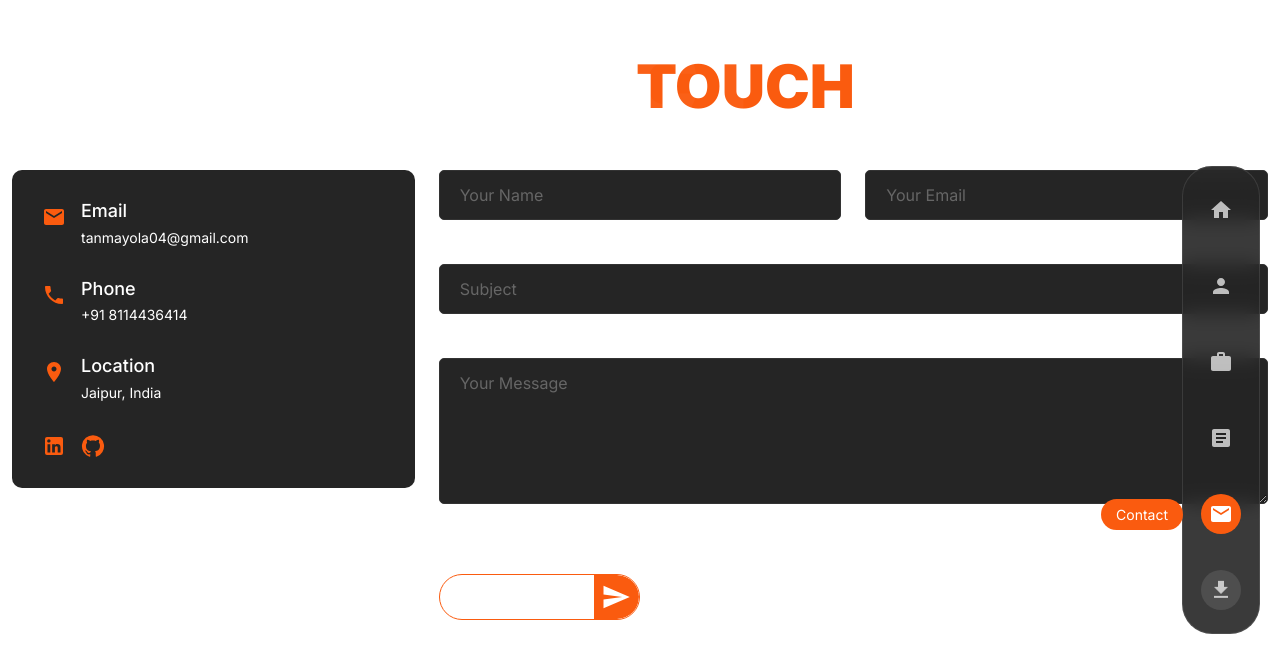
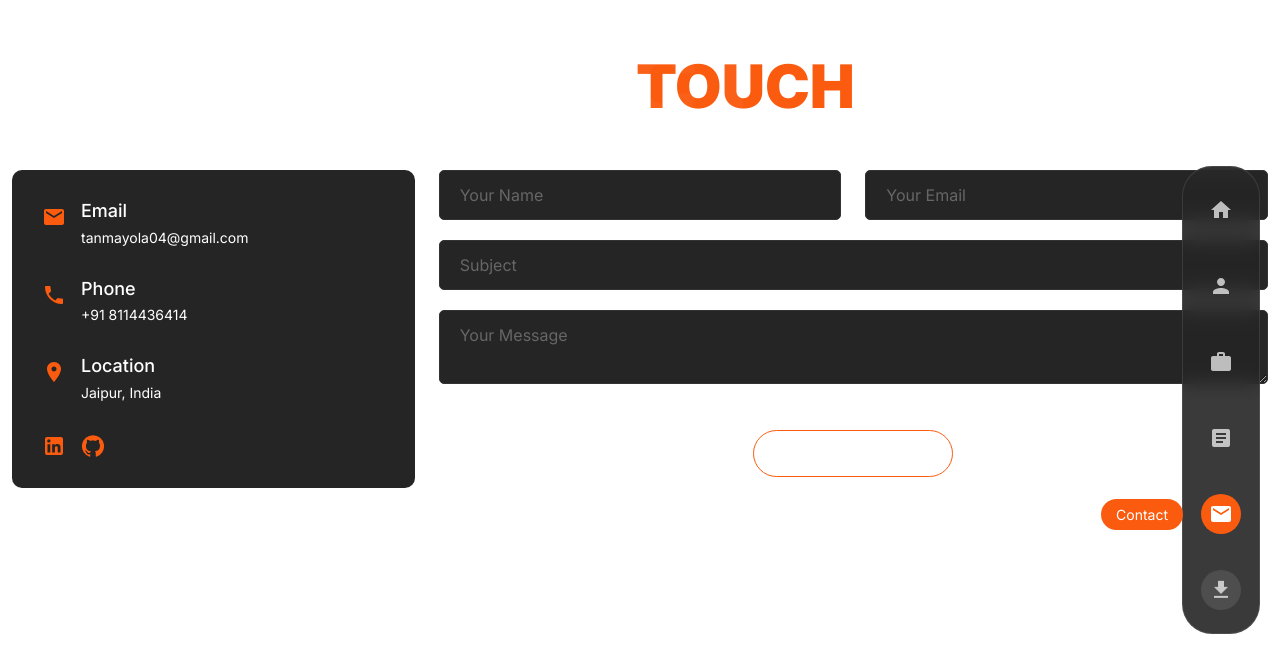
Before and after one commit to Tanmayola/Portfolio, a Next.js app: page /contact in a window 1280 px wide. Shown: the top 672 px of the page. Built offline with nearby package versions, Linux system fonts and the light colour scheme.

Commit message:
change in contact page

```diff
--- a/src/app/contact/page.jsx
+++ b/src/app/contact/page.jsx
@@ -6,6 +6,8 @@ import LocationOnIcon from '@mui/icons-material/LocationOn';
 import LinkedInIcon from '@mui/icons-material/LinkedIn';
 import GitHubIcon from '@mui/icons-material/GitHub';
 import SendIcon from '@mui/icons-material/Send';
+import Button from "@mui/material/Button";
+import emailjs from '@emailjs/browser';
 
 const Contact = () => {
   const [formData, setFormData] = useState({
@@ -13,6 +15,11 @@ const Contact = () => {
     email: '',
     subject: '',
     message: ''
+  });
+  const [status, setStatus] = useState({
+    loading: false,
+    success: false,
+    error: false,
   });
 
   const handleChange = (e) => {
@@ -22,10 +29,29 @@ const Contact = () => {
     });
   };
 
-  const handleSubmit = (e) => {
+  const handleSubmit = async (e) => {
     e.preventDefault();
-    // Add your form submission logic here
-    console.log(formData);
+    setStatus({ loading: true, success: false, error: false });
+
+    try {
+      await emailjs.send(
+        process.env.NEXT_PUBLIC_EMAILJS_SERVICE_ID,
+        process.env.NEXT_PUBLIC_EMAILJS_TEMPLATE_ID,
+        {
+          from_name: formData.name,
+          from_email: formData.email,
+          subject: formData.subject,
+          message: formData.message,
+        },
+        process.env.NEXT_PUBLIC_EMAILJS_PUBLIC_KEY
+      );
+
+      setStatus({ loading: false, success: true, error: false });
+      setFormData({ name: "", email: "", subject: "", message: "" });
+    } catch (error) {
+      setStatus({ loading: false, success: false, error: true });
+      console.error('Error sending email:', error);
+    }
   };
 
   return (
@@ -73,9 +99,11 @@ const Contact = () => {
             </div>
           </div>
           <div className="col-md-8">
-            <form onSubmit={handleSubmit} className="contact-form">
+            <div className="contact-form">
+              <form onSubmit={handleSubmit}>
                 <div className="row">
-                <div className="col-md-6 mb-4">
+                  <div className="col-12 col-md-6">
+                    <div className="form-group">
                       <input
                         type="text"
                         name="name"
@@ -85,7 +113,9 @@ const Contact = () => {
                         required
                       />
                     </div>
-                <div className="col-md-6 mb-4">
+                  </div>
+                  <div className="col-12 col-md-6">
+                    <div className="form-group">
                       <input
                         type="email"
                         name="email"
@@ -96,7 +126,8 @@ const Contact = () => {
                       />
                     </div>
                   </div>
-              <div className="mb-4">
+                </div>
+                <div className="form-group">
                   <input
                     type="text"
                     name="subject"
@@ -106,23 +137,36 @@ const Contact = () => {
                     required
                   />
                 </div>
-              <div className="mb-4">
+                <div className="form-group">
                   <textarea
                     name="message"
                     placeholder="Your Message"
                     value={formData.message}
                     onChange={handleChange}
                     required
-                  rows="5"
                   ></textarea>
                 </div>
-              <button type="submit" className="btn-common iconBtn">
-                <span className="text">Send Message</span>
-                <span className="icon d-flex align-items-center justify-content-center">
-                  <SendIcon />
-                </span>
-              </button>
+                <div className="form-group text-center">
+                  <Button
+                    type="submit"
+                    className="btn-common"
+                    disabled={status.loading}
+                  >
+                    {status.loading ? "Sending..." : "Send Message"}
+                  </Button>
+                </div>
+                {status.success && (
+                  <div className="alert alert-success mt-3">
+                    Message sent successfully! I'll get back to you soon.
+                  </div>
+                )}
+                {status.error && (
+                  <div className="alert alert-danger mt-3">
+                    Failed to send message. Please try again later.
+                  </div>
+                )}
               </form>
+            </div>
           </div>
         </div>
       </div>
```
Also changed, not shown: src/app/about/page.jsx (+77 -11 lines), 1 other file (tests, documents, lock files or other folders). Lines whose indentation alone changed are shown as unchanged.
